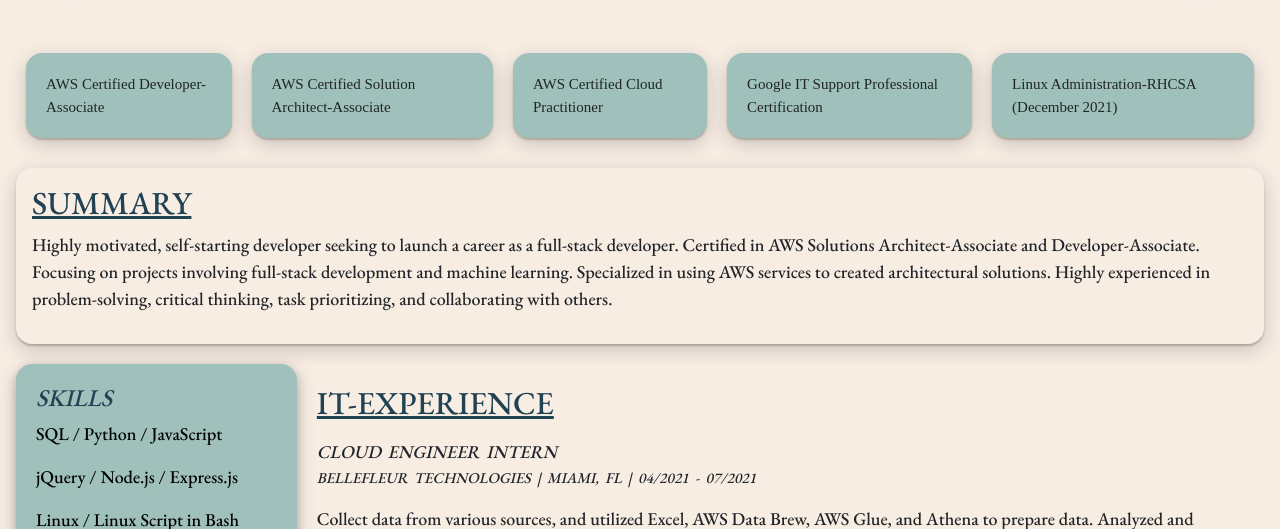
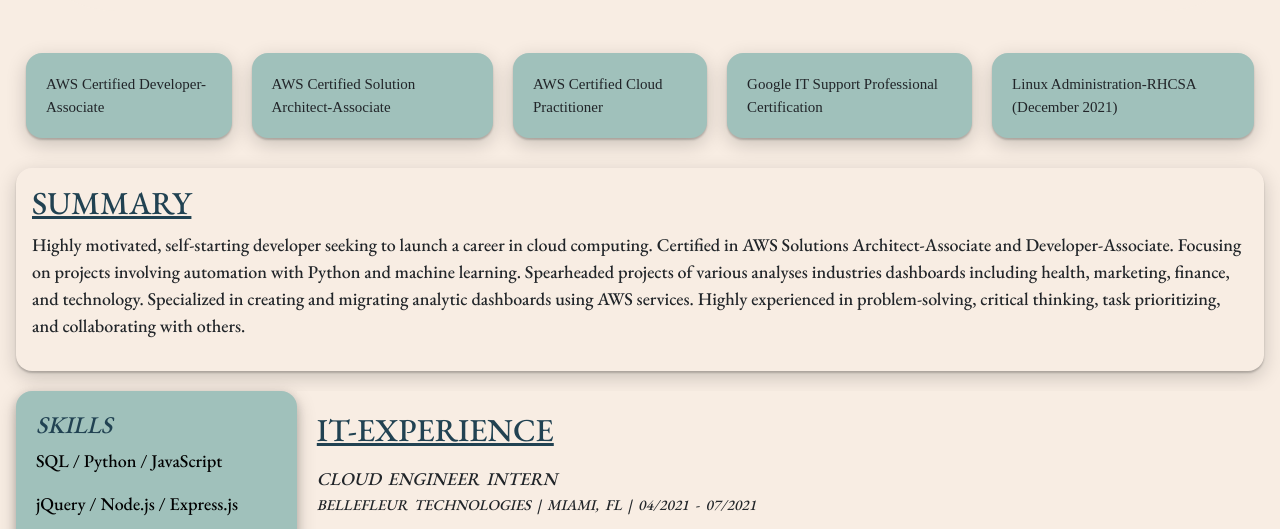
Before and after one commit to Valery-Hyppolite/My-Resume, a plain HTML site: page index.html in a window 1280 px wide. Shown: the part 212-741 px from the top of the page. Drawn offline with nearby package versions, Linux system fonts and the light colour scheme; a web font is replaced by a local one.

Commit message:
Update index.html

```diff
--- a/index.html
+++ b/index.html
@@ -43,7 +43,7 @@
 
         <div class="aboutme">
             <h2><u>SUMMARY</u></h2>
-            <p>Highly motivated, self-starting developer seeking to launch a career as a full-stack developer. Certified in AWS Solutions Architect-Associate and Developer-Associate. Focusing on projects involving full-stack development and machine learning. Specialized in using AWS services to created architectural solutions. Highly experienced in problem-solving, critical thinking, task prioritizing, and collaborating with others.</p>
+            <p>Highly motivated, self-starting developer seeking to launch a career in cloud computing. Certified in AWS Solutions Architect-Associate and Developer-Associate. Focusing on projects involving automation with Python and machine learning. Spearheaded projects of various analyses industries dashboards including health, marketing, finance, and technology. Specialized in creating and migrating analytic dashboards using AWS services. Highly experienced in problem-solving, critical thinking, task prioritizing, and collaborating with others.</p>
 
 
     </section>
```
